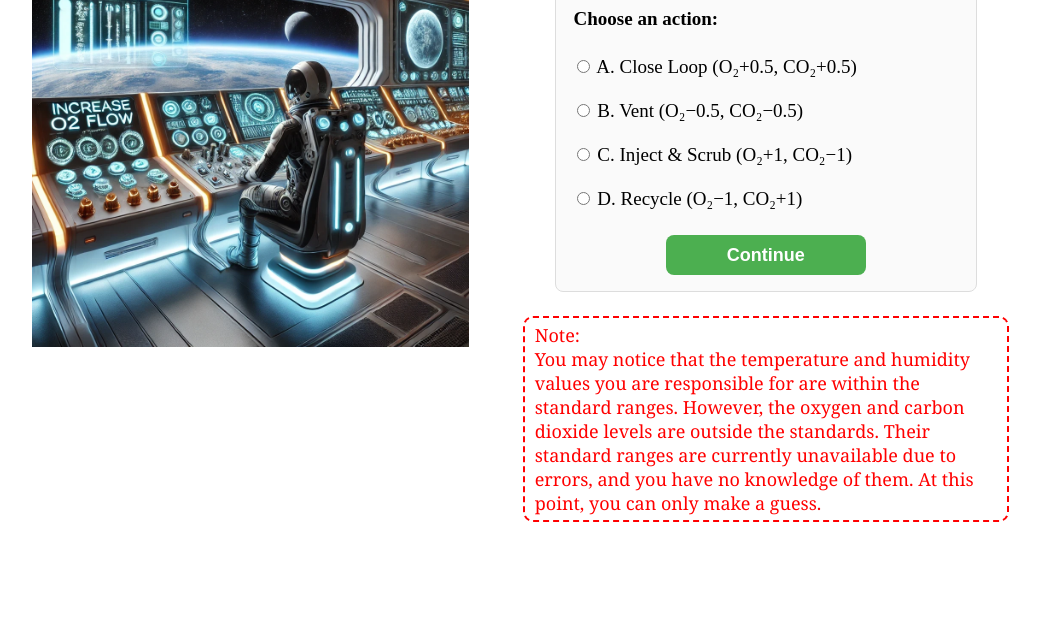
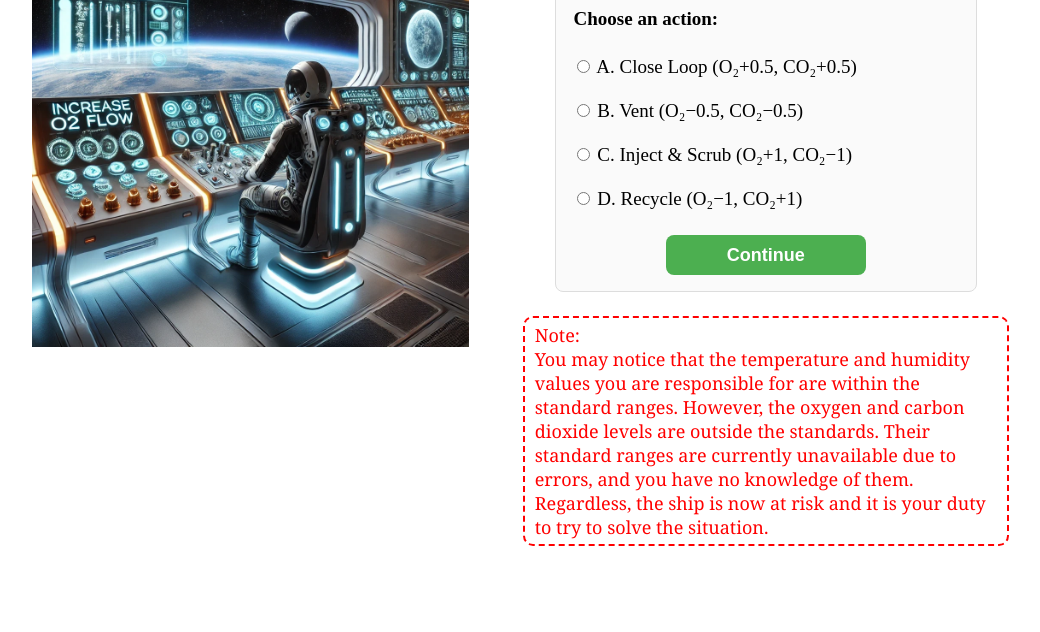
Before and after one commit to Eurus-J-Zhang/spaceship-temp, a Flask app: page /tank_reason in a window 1280 px wide. Shown: the part 473-1105 px from the top of the page, without its empty margins (137-1177 px from the left). Before the commit the page ends 995 px from the top, so only its background shows below. Run offline with Flask 3, Linux system fonts and the light colour scheme; some libraries are stand-ins or nearby versions.

Commit message:
changes words and pictures

```diff
--- a/templates/result_success.html
+++ b/templates/result_success.html
@@ -16,7 +16,7 @@
     <div class="left-part">
         <br>
         <div class="container">
-        <img src="{{ url_for('static', filename='img/success_.jpg') }}" alt="Example Image"
+        <img src="{{ url_for('static', filename='img/success.jpg') }}" alt="Example Image"
         style="width: 90%; height: auto;">
         </div>
     </div>
--- a/templates/tank_reason.html
+++ b/templates/tank_reason.html
@@ -6,7 +6,7 @@
 {% if show_modal %}
 <div id="myModal" class="modal">
   <div class="modal-content">
-    <p>While you are wondering, a colleague who knows about it comes to help.</p>
+    <p>While you try to find the solution, a colleague who knows about it comes to help.</p>
     <button onclick="goNext()">Close</button>
   </div>
 </div>
@@ -112,7 +112,7 @@ You will only succeed when both gas levels fall within the standard ranges, achi
     You may notice that the temperature and humidity values you are responsible for are within the
     standard ranges. However, the oxygen and carbon dioxide levels are outside the standards. Their
     standard ranges are currently unavailable due to errors, and you have no knowledge of them.
-    At this point, you can only make a guess.
+    Regardless, the ship is now at risk and it is your duty to try to solve the situation.
 </p>
     </div>
 </div>
```
Also changed, not shown: static/img/success.jpg, static/img/success_.jpg (deleted).
